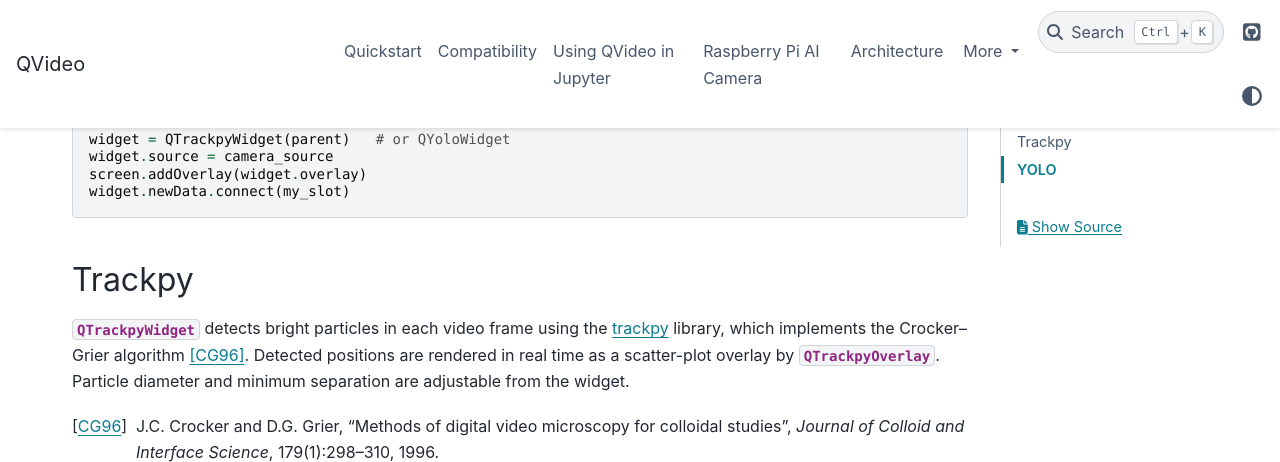
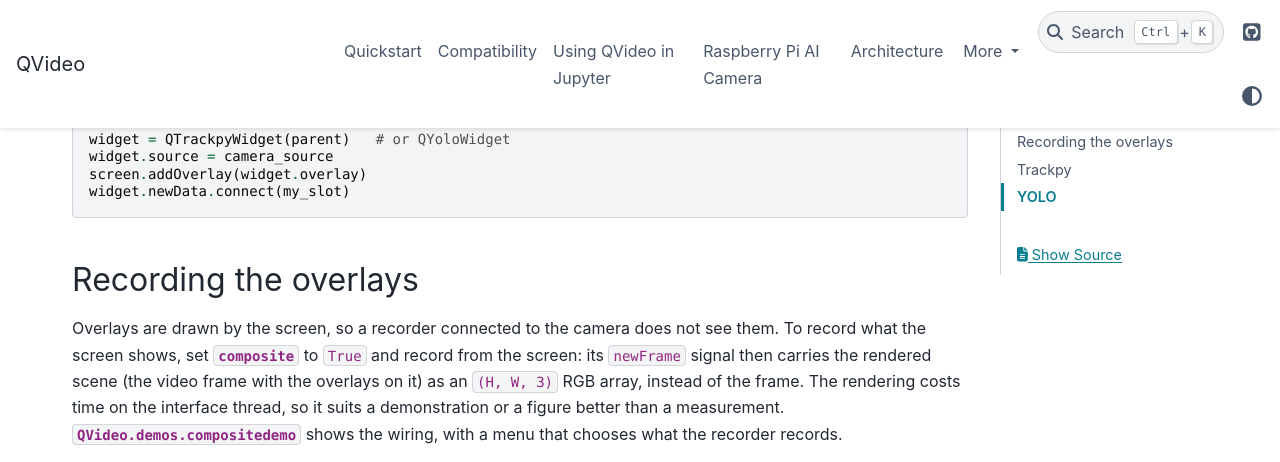
Before and after one commit to davidgrier/QVideo, a Sphinx documentation site: the page built from docs/api/overlays.rst, in a window 1280 px wide and 900 px high, scrolled down 347 px, cut to the strip 0-462 px from the top of the window. Built offline with Sphinx 7.4.7 and the PyData theme 0.15.4, drawn with Linux system fonts in a browser that asks for light colours.

Commit message:
docs: backends table, DVR formats and source contract, composite recording
Fills the three gaps of the Documentation Gaps item: a table of the camera
backends with flags and install extras, the DVR file formats and what a
recorder needs from its source, and recording an overlay composite.  Marks
the PyPI graphic item as fixed.

Co-Authored-By: Claude Sonnet 5.5 <noreply@anthropic.com>

```diff
--- a/docs/api/overlays.rst
+++ b/docs/api/overlays.rst
@@ -15,6 +15,19 @@ Typical usage::
     widget.source = camera_source
     screen.addOverlay(widget.overlay)
     widget.newData.connect(my_slot)
+
+Recording the overlays
+----------------------
+
+Overlays are drawn by the screen, so a recorder connected to the camera does
+not see them.  To record what the screen shows, set
+:attr:`~QVideo.lib.QVideoScreen.QVideoScreen.composite` to ``True`` and
+record from the screen: its ``newFrame`` signal then carries the rendered
+scene (the video frame with the overlays on it) as an ``(H, W, 3)`` RGB
+array, instead of the frame.  The rendering costs time on the interface
+thread, so it suits a demonstration or a figure better than a measurement.
+:mod:`QVideo.demos.compositedemo` shows the wiring, with a menu that chooses
+what the recorder records.
 
 Trackpy
 -------
```
Also changed, not shown: TODO.md (+6 -2 lines), docs/api/cameras.rst (+30 -0 lines), docs/api/dvr.rst (+51 -0 lines).
